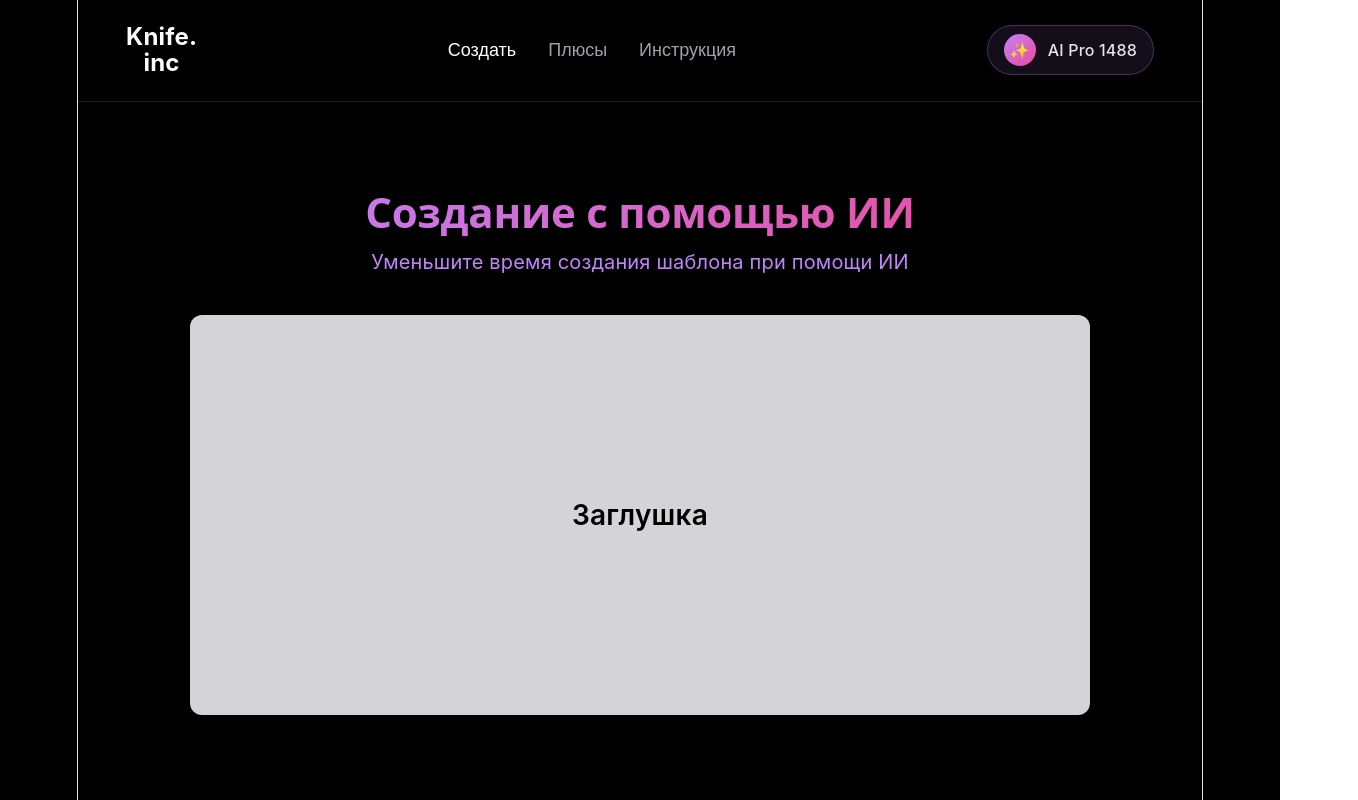
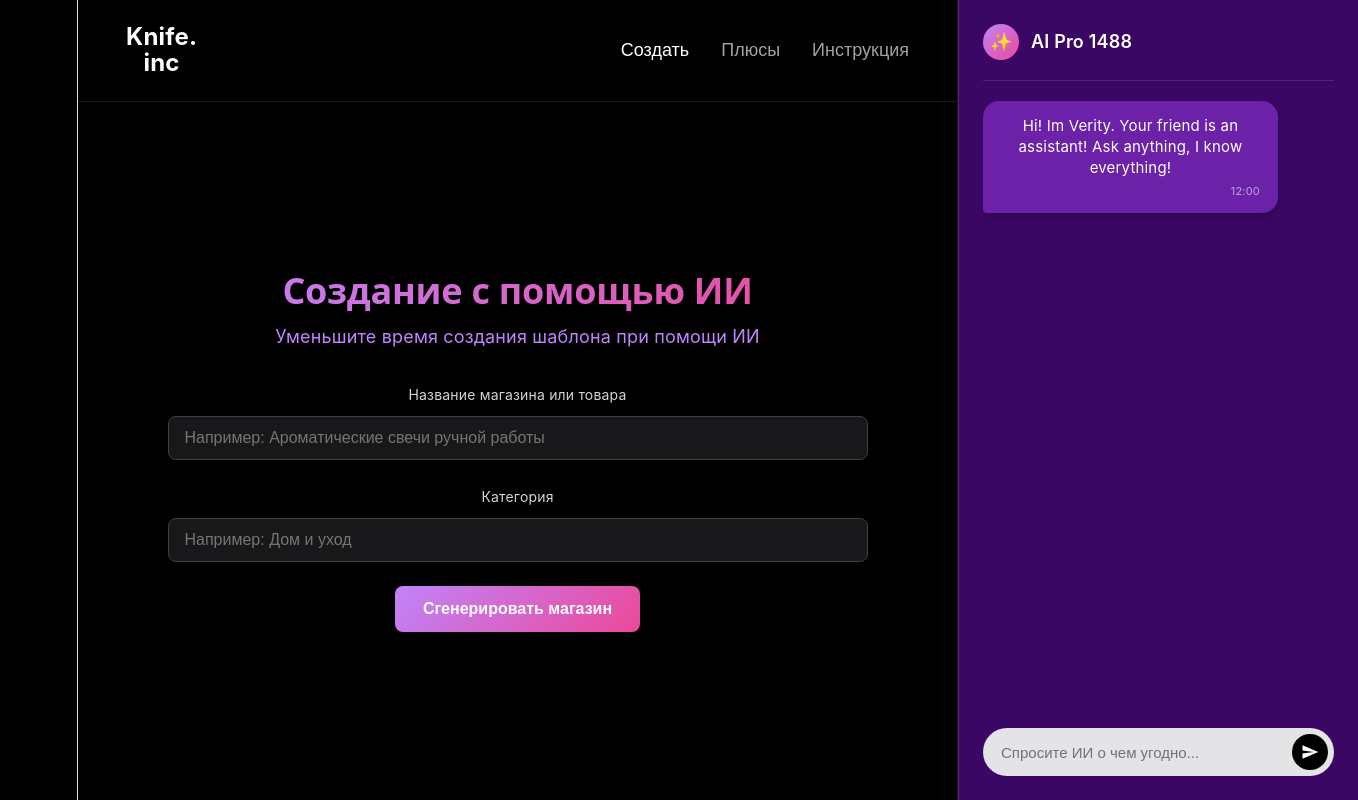
Before and after one commit to Riusanfo/AI-SaaS-Shop, a React (Vite) app: page / in a window 1280 px wide. Both pictures are taken after a click on the button "Создать". Shown: the whole page, 1358 px wide, since content can reach past the window. Built offline with nearby package versions, Linux system fonts and the light colour scheme.

Commit message:
feat: enhance frontend layout with Verity AI assistant sidebar and interactive store creator
Co-Authored-By: Claude Code <noreply@anthropic.com>

```diff
--- a/src/App.css
+++ b/src/App.css
@@ -7,18 +7,25 @@
 body {
   background-color: #000000;
   color: #ffffff;
-  font-family: -apple-system, BlinkMacSystemFont, 'Segoe UI', Roboto, Oxygen, Ubuntu, Cantarell, sans-serif;
-  min-height: 100vh;
+  font-family: -apple-system, BlinkMacSystemFont, 'Segoe UI', Roboto, sans-serif;
+  overflow-x: hidden;
 }
 
-.app-container {
+.layout-root {
+  display: flex;
+  min-height: 100vh;
+  width: 100vw;
+}
+
+.workspace-column {
+  flex: 1;
   display: flex;
   flex-direction: column;
-  min-height: 100vh;
   background: #000000;
+  border-right: 1px solid rgba(255, 255, 255, 0.1);
 }
 
-.header {
+.top-header {
   display: flex;
   align-items: center;
   justify-content: space-between;
@@ -26,7 +33,7 @@ body {
   border-bottom: 1px solid rgba(255, 255, 255, 0.1);
 }
 
-.logo {
+.brand {
   font-size: 24px;
   font-weight: 700;
   line-height: 1.1;
@@ -34,7 +41,7 @@ body {
   color: #ffffff;
 }
 
-.nav {
+.nav-menu {
   display: flex;
   gap: 32px;
 
@@ -53,68 +60,58 @@ body {
   }
 }
 
-.ai-profile {
-  display: flex;
-  align-items: center;
-  gap: 12px;
-  background: rgba(192, 132, 252, 0.1);
-  padding: 8px 16px;
-  border-radius: 30px;
-  border: 1px solid rgba(192, 132, 252, 0.3);
-
-  .ai-avatar {
-    width: 32px;
-    height: 32px;
-    background: linear-gradient(135deg, #c084fc, #ec4899);
-    border-radius: 50%;
-    display: flex;
-    align-items: center;
-    justify-content: center;
-    font-size: 16px;
-  }
-
-  span {
-    font-size: 16px;
-    font-weight: 500;
-    color: #e5e7eb;
-  }
-}
-
-.main-content {
+.main-viewport {
   flex: 1;
   display: flex;
   align-items: center;
   justify-content: center;
-  padding: 60px 20px;
+  padding: 60px 40px;
 }
 
-.hero-section {
+.hero-pane {
   text-align: center;
-  max-width: 800px;
+  max-width: 700px;
 }
 
-.hero-title {
-  font-size: 72px;
+.hero-headline {
+  font-size: 64px;
   font-weight: 800;
   background: linear-gradient(90deg, #c084fc, #ec4899);
   -webkit-background-clip: text;
   -webkit-text-fill-color: transparent;
-  margin-bottom: 24px;
+  margin-bottom: 20px;
+  letter-spacing: -0.02em;
 }
 
-.hero-subtitle {
-  font-size: 28px;
+.hero-subline {
+  font-size: 24px;
   color: #c084fc;
-  font-weight: 400;
+  margin-bottom: 36px;
+  line-height: 1.4;
 }
 
-.section-card {
-  text-align: center;
+.btn-primary {
+  background: linear-gradient(135deg, #c084fc, #ec4899);
+  color: #ffffff;
+  border: none;
+  padding: 14px 28px;
+  font-size: 16px;
+  font-weight: 600;
+  border-radius: 8px;
+  cursor: pointer;
+  transition: opacity 0.2s;
+
+  &:hover {
+    opacity: 0.9;
+  }
+}
+
+.creator-pane, .benefits-pane, .guide-pane {
   width: 100%;
-  max-width: 900px;
+  max-width: 700px;
 
   h2 {
-    font-size: 42px;
+    font-size: 36px;
     font-weight: 700;
     background: linear-gradient(90deg, #c084fc, #ec4899);
     -webkit-background-clip: text;
@@ -123,36 +120,204 @@ body {
   }
 }
 
-.section-desc {
-  font-size: 20px;
+.pane-subtitle {
+  font-size: 18px;
   color: #c084fc;
-  margin-bottom: 40px;
+  margin-bottom: 32px;
 }
 
-.stub-box {
-  background: #d4d4d8;
-  color: #000000;
-  height: 400px;
-  border-radius: 12px;
+.form-group {
+  margin-bottom: 24px;
+
+  label {
+    display: block;
+    font-size: 14px;
+    color: #d4d4d8;
+    margin-bottom: 8px;
+  }
+
+  input {
+    width: 100%;
+    padding: 12px 16px;
+    background: #18181b;
+    border: 1px solid #3f3f46;
+    border-radius: 8px;
+    color: #ffffff;
+    font-size: 16px;
+
+    &:focus {
+      outline: none;
+      border-color: #c084fc;
+    }
+  }
+}
+
+.benefits-cards {
+  display: grid;
+  grid-template-columns: 1fr;
+  gap: 16px;
+  margin-top: 24px;
+
+  .b-card {
+    background: #18181b;
+    border: 1px solid #27272a;
+    padding: 24px;
+    border-radius: 12px;
+
+    h3 {
+      font-size: 20px;
+      color: #ffffff;
+      margin-bottom: 8px;
+    }
+
+    p {
+      color: #a1a1aa;
+      font-size: 15px;
+      line-height: 1.5;
+    }
+  }
+}
+
+.guide-steps {
+  list-style-position: inside;
+  margin-top: 24px;
+  display: flex;
+  flex-direction: column;
+  gap: 16px;
+
+  li {
+    font-size: 18px;
+    color: #e4e4e7;
+    background: #18181b;
+    padding: 16px 20px;
+    border-radius: 8px;
+    border: 1px solid #27272a;
+  }
+}
+
+/* AI Assistant Sidebar (Verity) */
+.ai-sidebar {
+  width: 400px;
+  background: #3b0764;
+  border-left: 1px solid rgba(192, 132, 252, 0.2);
+  display: flex;
+  flex-direction: column;
+  padding: 24px;
+
+  @media (max-width: 1024px) {
+    display: none;
+  }
+}
+
+.ai-sidebar-header {
   display: flex;
   align-items: center;
-  justify-content: center;
-  font-size: 28px;
-  font-weight: 600;
+  gap: 12px;
+  padding-bottom: 20px;
+  border-bottom: 1px solid rgba(192, 132, 252, 0.2);
+  margin-bottom: 20px;
+
+  .ai-avatar-badge {
+    width: 36px;
+    height: 36px;
+    background: linear-gradient(135deg, #c084fc, #ec4899);
+    border-radius: 50%;
+    display: flex;
+    align-items: center;
+    justify-content: center;
+    font-size: 18px;
+  }
+
+  .ai-name {
+    font-size: 18px;
+    font-weight: 600;
+    color: #ffffff;
+  }
 }
 
-.benefits-grid {
-  display: grid;
-  grid-template-columns: repeat(3, 1fr);
-  gap: 24px;
-  margin-top: 40px;
+.chat-messages {
+  flex: 1;
+  overflow-y: auto;
+  display: flex;
+  flex-direction: column;
+  gap: 16px;
+  padding-right: 4px;
+}
 
-  .benefit-item {
-    background: #d4d4d8;
-    color: #000000;
-    padding: 40px 20px;
-    border-radius: 12px;
-    font-size: 20px;
-    font-weight: 600;
+.chat-bubble {
+  background: #6b21a8;
+  padding: 14px 18px;
+  border-radius: 16px;
+  max-width: 85%;
+  font-size: 15px;
+  line-height: 1.4;
+  color: #ffffff;
+  box-shadow: 0 4px 12px rgba(0, 0, 0, 0.2);
+
+  &.user {
+    background: #9333ea;
+    align-self: flex-end;
+    border-bottom-right-radius: 4px;
+  }
+
+  &.ai {
+    align-self: flex-start;
+    border-bottom-left-radius: 4px;
+  }
+
+  &.thinking {
+    font-style: italic;
+    opacity: 0.8;
+  }
+
+  .timestamp {
+    display: block;
+    font-size: 11px;
+    color: rgba(255, 255, 255, 0.6);
+    margin-top: 6px;
+    text-align: right;
   }
 }
+
+.chat-input-form {
+  display: flex;
+  align-items: center;
+  background: #e4e4e7;
+  border-radius: 30px;
+  padding: 6px 6px 6px 18px;
+  margin-top: 20px;
+
+  input {
+    flex: 1;
+    background: none;
+    border: none;
+    color: #000000;
+    font-size: 15px;
+
+    &:focus {
+      outline: none;
+    }
+
+    &::placeholder {
+      color: #71717a;
+    }
+  }
+
+  button {
+    background: #000000;
+    color: #ffffff;
+    border: none;
+    width: 36px;
+    height: 36px;
+    border-radius: 50%;
+    display: flex;
+    align-items: center;
+    justify-content: center;
+    cursor: pointer;
+    transition: background 0.2s;
+
+    &:hover {
+      background: #27272a;
+    }
+  }
+}
--- a/src/App.tsx
+++ b/src/App.tsx
@@ -1,16 +1,64 @@
 import { useState } from 'react'
 import './App.css'
 
+interface Message {
+  id: string
+  sender: 'ai' | 'user'
+  text: string
+  timestamp: string
+}
+
 export default function App() {
   const [activeTab, setActiveTab] = useState<'home' | 'create' | 'benefits' | 'guide'>('home')
+  const [storeName, setStoreName] = useState('')
+  const [productCategory, setProductCategory] = useState('')
+  const [messages, setMessages] = useState<Message[]>([
+    { id: '1', sender: 'ai', text: 'Hi! Im Verity. Your friend is an assistant! Ask anything, I know everything!', timestamp: '12:00' }
+  ])
+  const [inputMessage, setInputMessage] = useState('')
+  const [isThinking, setIsThinking] = useState(false)
+
+  const handleSendMessage = (e: React.FormEvent) => {
+    e.preventDefault()
+    if (!inputMessage.trim()) return
+
+    const userMsg: Message = {
+      id: Date.now().toString(),
+      sender: 'user',
+      text: inputMessage,
+      timestamp: new Date().toLocaleTimeString([], { hour: '2-digit', minute: '2-digit' })
+    }
+
+    setMessages(prev => [...prev, userMsg])
+    const currentInput = inputMessage
+    setInputMessage('')
+    setIsThinking(true)
+
+    setTimeout(() => {
+      let aiResponse = "I've noted that! Let me help you set up your store."
+      if (currentInput.toLowerCase().includes('export')) {
+        aiResponse = "Exporting store configuration... Done! Ready for deployment."
+      } else if (currentInput.toLowerCase().includes('свче') || currentInput.toLowerCase().includes('свеч')) {
+        aiResponse = "Свечи — отличный выбор! Я создал структуру каталога и подобрал тёплую палитру."
+      }
+
+      setMessages(prev => [
+        ...prev,
+        { id: (Date.now() + 1).toString(), sender: 'ai', text: aiResponse, timestamp: new Date().toLocaleTimeString([], { hour: '2-digit', minute: '2-digit' }) }
+      ])
+      setIsThinking(false)
+    }, 1500)
+  }
 
   return (
-    <div className="app-container">
-      <header className="header">
-        <div className="logo" onClick={() => setActiveTab('home')}>
+    <div className="layout-root">
+      {/* Main workspace */}
+      <div className="workspace-column">
+        <header className="top-header">
+          <div className="brand" onClick={() => setActiveTab('home')}>
             Knife.<br />inc
           </div>
-        <nav className="nav">
+          <nav className="nav-menu">
             <button className={activeTab === 'create' ? 'active' : ''} onClick={() => setActiveTab('create')}>
               Создать
             </button>
@@ -21,52 +69,122 @@ export default function App() {
               Инструкция
             </button>
           </nav>
-        <div className="ai-profile">
-          <div className="ai-avatar">✨</div>
-          <span>AI Pro 1488</span>
-        </div>
         </header>
 
-      <main className="main-content">
+        <main className="main-viewport">
           {activeTab === 'home' && (
-          <div className="hero-section">
-            <h1 className="hero-title">
+            <div className="hero-pane">
+              <h1 className="hero-headline">
                 Это сайт
               </h1>
-            <p className="hero-subtitle">
+              <p className="hero-subline">
                 Разработанный для создания интернет-магазина с ИИ помощником
               </p>
+              <div className="hero-actions">
+                <button className="btn-primary" onClick={() => setActiveTab('create')}>
+                  Создать магазин за 60 минут
+                </button>
+              </div>
             </div>
           )}
 
           {activeTab === 'create' && (
-          <div className="section-card">
+            <div className="creator-pane">
               <h2>Создание с помощью ИИ</h2>
-            <p className="section-desc">Уменьшите время создания шаблона при помощи ИИ</p>
-            <div className="stub-box">
-              <span>Заглушка</span>
+              <p className="pane-subtitle">Уменьшите время создания шаблона при помощи ИИ</p>
+              <div className="form-group">
+                <label>Название магазина или товара</label>
+                <input
+                  type="text"
+                  placeholder="Например: Ароматические свечи ручной работы"
+                  value={storeName}
+                  onChange={e => setStoreName(e.target.value)}
+                />
               </div>
+              <div className="form-group">
+                <label>Категория</label>
+                <input
+                  type="text"
+                  placeholder="Например: Дом и уход"
+                  value={productCategory}
+                  onChange={e => setProductCategory(e.target.value)}
+                />
+              </div>
+              <button className="btn-primary" onClick={() => alert('Магазин создан!')}>
+                Сгенерировать магазин
+              </button>
             </div>
           )}
 
           {activeTab === 'benefits' && (
-          <div className="section-card">
-            <h2>Плюсы платформы</h2>
-            <div className="benefits-grid">
-              <div className="benefit-item">Плюшка 1: Быстрый старт</div>
-              <div className="benefit-item">Плюшка 2: Умный ИИ-ассистент</div>
-              <div className="benefit-item">Плюшка 3: Безопасные платежи</div>
+            <div className="benefits-pane">
+              <h2>Преимущества платформы</h2>
+              <div className="benefits-cards">
+                <div className="b-card">
+                  <h3>Быстрый старт</h3>
+                  <p>Запуск готового магазина с каталогом за 60 минут без кода.</p>
+                </div>
+                <div className="b-card">
+                  <h3>Умный ИИ-помощник</h3>
+                  <p>Генерация описаний товаров и SEO-тегов в один клик.</p>
+                </div>
+                <div className="b-card">
+                  <h3>Без скрытых плат</h3>
+                  <p>Создавайте и настраивайте магазин бесплатно перед публикацией.</p>
+                </div>
               </div>
             </div>
           )}
 
           {activeTab === 'guide' && (
-          <div className="section-card">
-            <h2>Инструкция</h2>
-            <p className="section-desc">Как запустить интернет-магазин за 60 минут.</p>
+            <div className="guide-pane">
+              <h2>Руководство по запуску</h2>
+              <ol className="guide-steps">
+                <li>Зарегистрируйтесь в системе.</li>
+                <li>Расскажите ИИ-помощнику Verity, что вы планируете продавать.</li>
+                <li>Проверьте сгенерированный каталог и подключите приём платежей в sandbox.</li>
+                <li>Опубликуйте ваш интернет-магазин.</li>
+              </ol>
             </div>
           )}
         </main>
       </div>
+
+      {/* AI Assistant Sidebar (Verity) */}
+      <aside className="ai-sidebar">
+        <div className="ai-sidebar-header">
+          <div className="ai-avatar-badge">✨</div>
+          <span className="ai-name">AI Pro 1488</span>
+        </div>
+
+        <div className="chat-messages">
+          {messages.map(msg => (
+            <div key={msg.id} className={`chat-bubble ${msg.sender}`}>
+              <p>{msg.text}</p>
+              <span className="timestamp">{msg.timestamp}</span>
+            </div>
+          ))}
+          {isThinking && (
+            <div className="chat-bubble ai thinking">
+              <p>Verity thinking... 6s</p>
+            </div>
+          )}
+        </div>
+
+        <form className="chat-input-form" onSubmit={handleSendMessage}>
+          <input
+            type="text"
+            placeholder="Спросите ИИ о чем угодно..."
+            value={inputMessage}
+            onChange={e => setInputMessage(e.target.value)}
+          />
+          <button type="submit" aria-label="Отправить">
+            <svg width="18" height="18" viewBox="0 0 24 24" fill="currentColor">
+              <path d="M2.01 21L23 12 2.01 3 2 10l15 2-15 2z"/>
+            </svg>
+          </button>
+        </form>
+      </aside>
+    </div>
   )
 }
```
Lines whose indentation alone changed are shown as unchanged.
